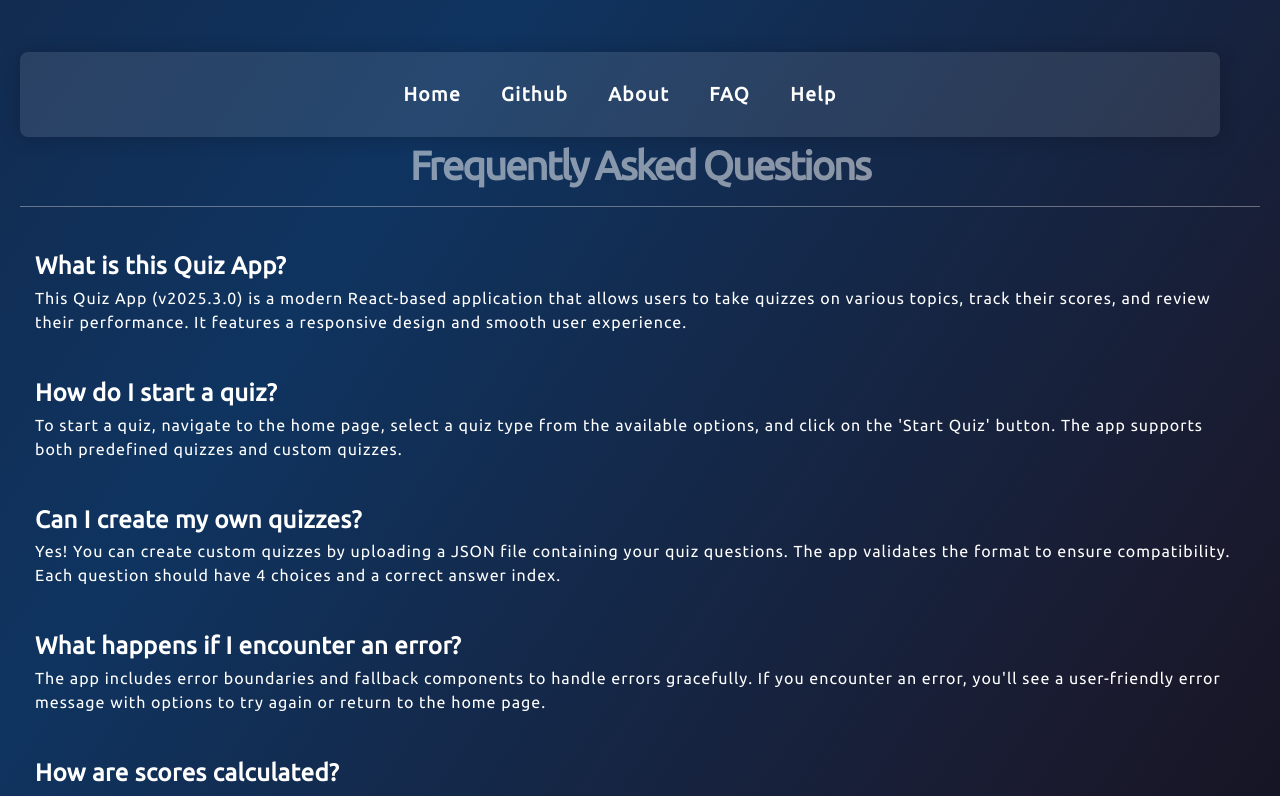
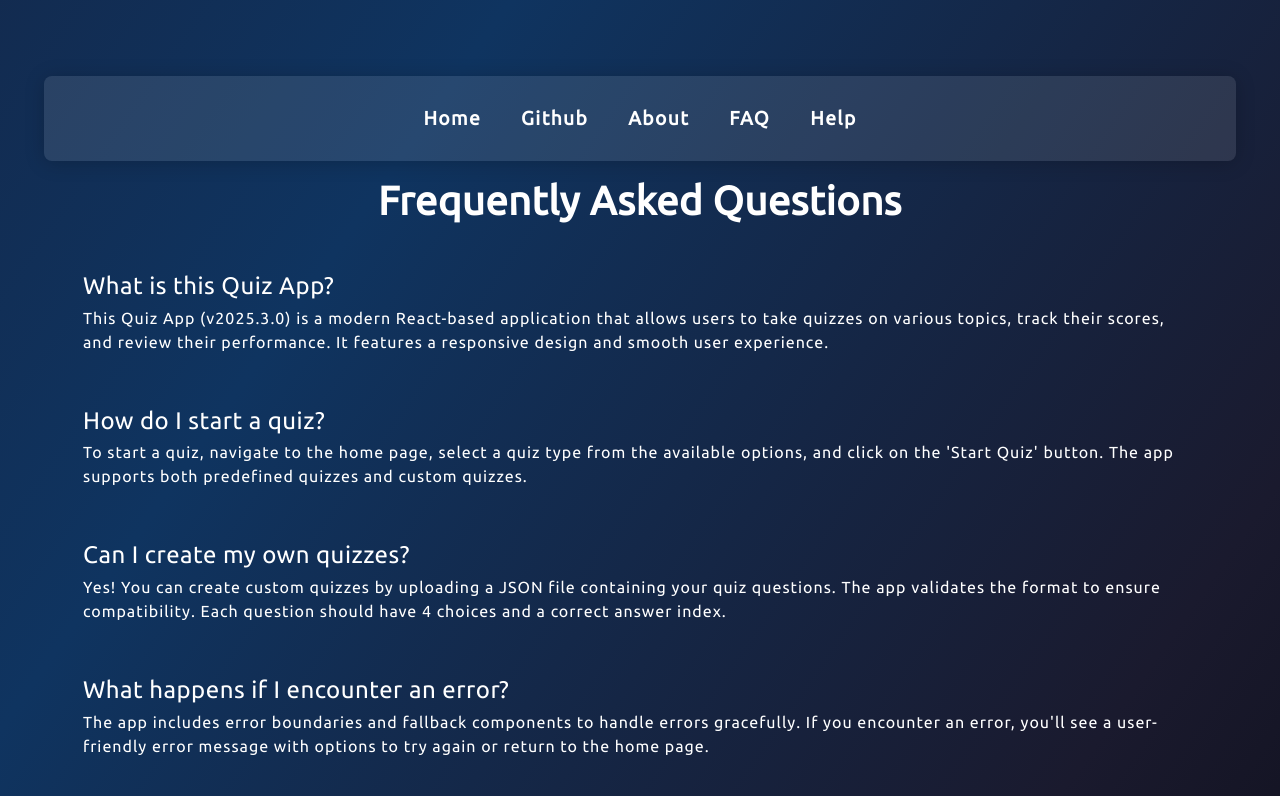
Before and after one commit to offensive-vk/reactjs-quiz-app, a React (Vite) app: page /faq in a window 1280 px wide. Shown: the top 796 px of the page. Built offline with nearby package versions, Linux system fonts and the light colour scheme.

Commit message:
jsx updates.

```diff
--- a/src/App.jsx
+++ b/src/App.jsx
@@ -1,4 +1,4 @@
-import React, { Suspense, lazy } from "react";
+import { Suspense, lazy } from "react";
 import { BrowserRouter as Router, Routes, Route } from "react-router-dom";
 import { ErrorBoundary } from "react-error-boundary";
 import { DataProvider } from "./context/dataContext";
--- a/src/components/CustomQuiz.jsx
+++ b/src/components/CustomQuiz.jsx
@@ -133,7 +133,7 @@ const CustomQuiz = () => {
             <div className="question-editor">
                 <h2 className="text-center mb-2 mt-4">Create Your Custom Quiz</h2>
 
-                <div className="d-flex justify-content-center mb-4">
+                <div className="d-flex justify-content-center mb-4 mt-4">
                     <button
                         className={`btn ${showJsonInput ? 'btn-secondary' : 'btn-primary'} me-2`}
                         onClick={() => setShowJsonInput(!showJsonInput)}
--- a/src/components/FAQ.jsx
+++ b/src/components/FAQ.jsx
@@ -49,13 +49,13 @@ function FAQ () {
 
     return (
         <BaseLayout>
-            <div className="faq-container">
+            <div className="faq-container m-4">
                 <NavLinks />
-                <h1 className="text-center hero-text">Frequently Asked Questions</h1>
-                <div className="faq-list">
+                <h1 className="text-center">Frequently Asked Questions</h1>
+                <div className="faq-list m-4">
                     {faqs.map((faq, index) => (
                         <div key={index} className="faq-item">
-                            <h4>{faq.question}</h4>
+                            <h4 className='mt-2'>{faq.question}</h4>
                             <p>{faq.answer}</p>
                         </div>
                     ))}
--- a/src/components/Help.jsx
+++ b/src/components/Help.jsx
@@ -35,8 +35,8 @@ function Help () {
                 <div className="troubleshooting-list">
                     {troubleshootingGuidelines.map((item, index) => (
                         <div key={index} className="troubleshooting-item">
-                            <h4>Issue: {item.issue}</h4>
-                            <p>Solution: {item.solution}</p>
+                            <h4>{item.issue}</h4>
+                            <p>{item.solution}</p>
                         </div>
                     ))}
                 </div>
--- a/src/components/Quiz.jsx
+++ b/src/components/Quiz.jsx
@@ -91,8 +91,8 @@ const Quiz = () => {
                   <div className="d-flex justify-content-between align-items-center">
                     <div className="quiz-info d-flex align-items-center gap-3">
                       <span className="question-number">Q{questionIndex + 1}</span>
-                      <span className="quiz-type-badge" data-type={type || 'default'}>
-                        {(type && type.charAt(0).toUpperCase() + type.slice(1)) || 'Default'} Quiz
+                      <span className="quiz-type-badge" data-type={type || quizTitle || 'default'}>
+                        {(type && type.charAt(0).toUpperCase() + type.slice(1)) ||  quizTitle || 'Default'} Quiz
                       </span>
                     </div>
                     <div className="d-flex gap-2">
--- a/src/styles/Faq.css
+++ b/src/styles/Faq.css
@@ -21,13 +21,15 @@
 
 .faq-item:hover {
     border: 1px solid #ccc;
+    transform: translateX(20px);
 }
 
 .faq-item h4 {
     margin: 0;
-    font-weight: bold;
+    font-weight: 500;
 }
 
 .faq-item p {
     margin: 5px 0 0;
+    font-weight: 300;
 }
```
